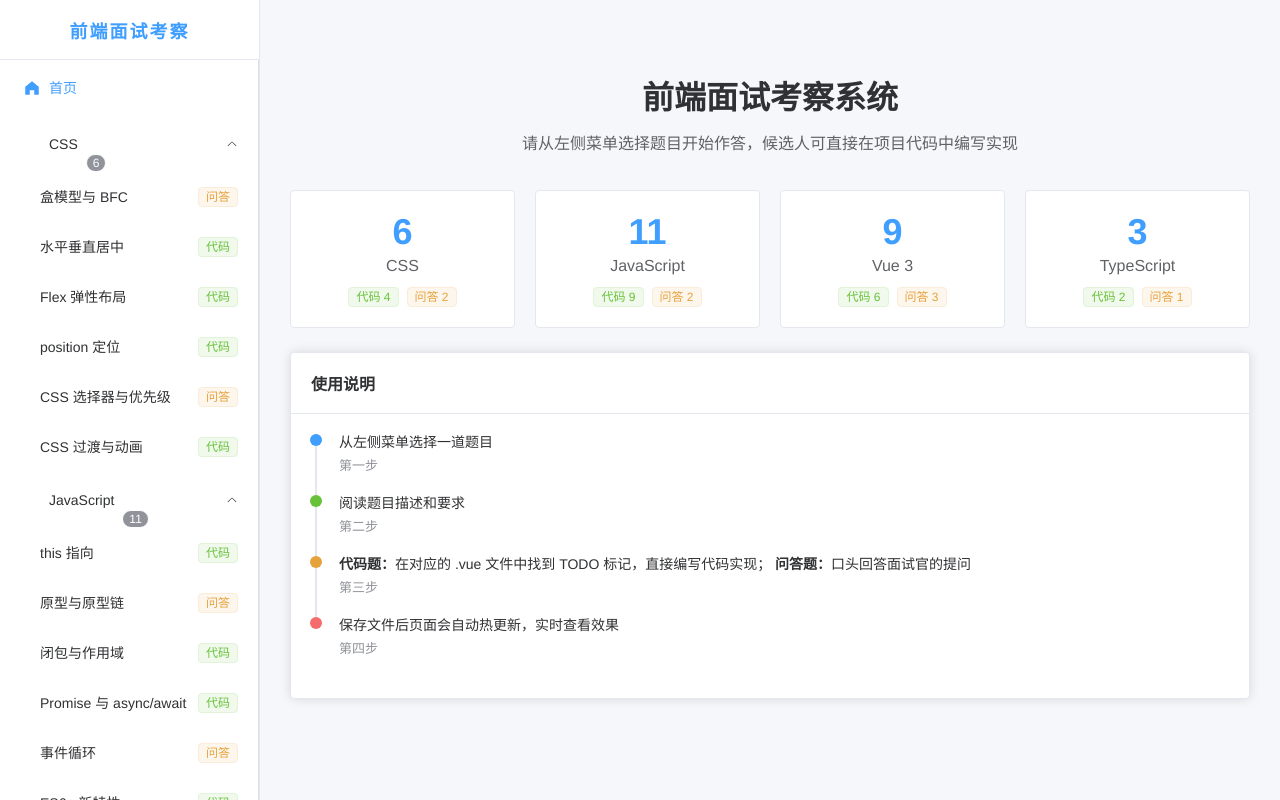
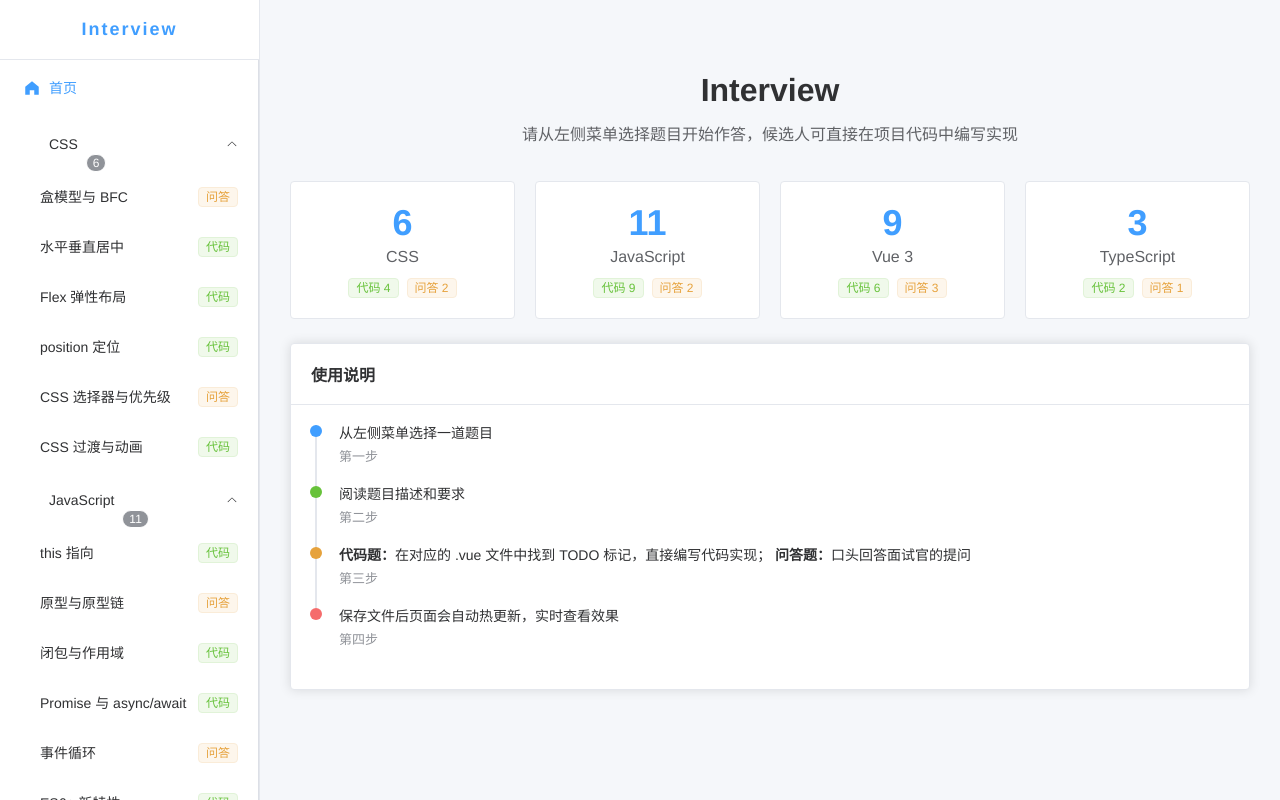
Before and after one commit to RyenToretto/ko-interview, a Vue app: page / in a window 1280 px wide. Built offline with nearby package versions, Linux system fonts and the light colour scheme.

Commit message:
feat: 部署配置调整

```diff
--- a/src/layouts/MainLayout.vue
+++ b/src/layouts/MainLayout.vue
@@ -2,7 +2,7 @@
   <el-container class="main-layout">
     <el-aside class="main-layout-sidebar" width="260px">
       <div class="main-layout-logo">
-        <h1>前端面试考察</h1>
+        <h1>Interview</h1>
       </div>
       <el-scrollbar class="main-layout-menu-scroll">
         <el-menu
--- a/src/views/HomeView.vue
+++ b/src/views/HomeView.vue
@@ -1,7 +1,7 @@
 <template>
   <div class="home-view">
     <div class="home-view-hero">
-      <h1 class="home-view-title">前端面试考察系统</h1>
+      <h1 class="home-view-title">Interview</h1>
       <p class="home-view-subtitle">
         请从左侧菜单选择题目开始作答，候选人可直接在项目代码中编写实现
       </p>
```
